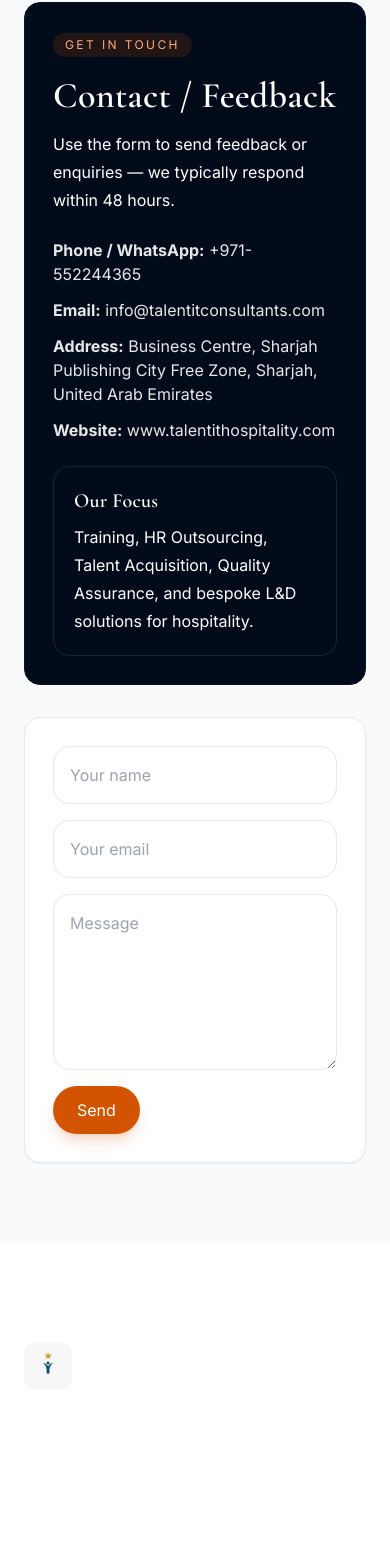
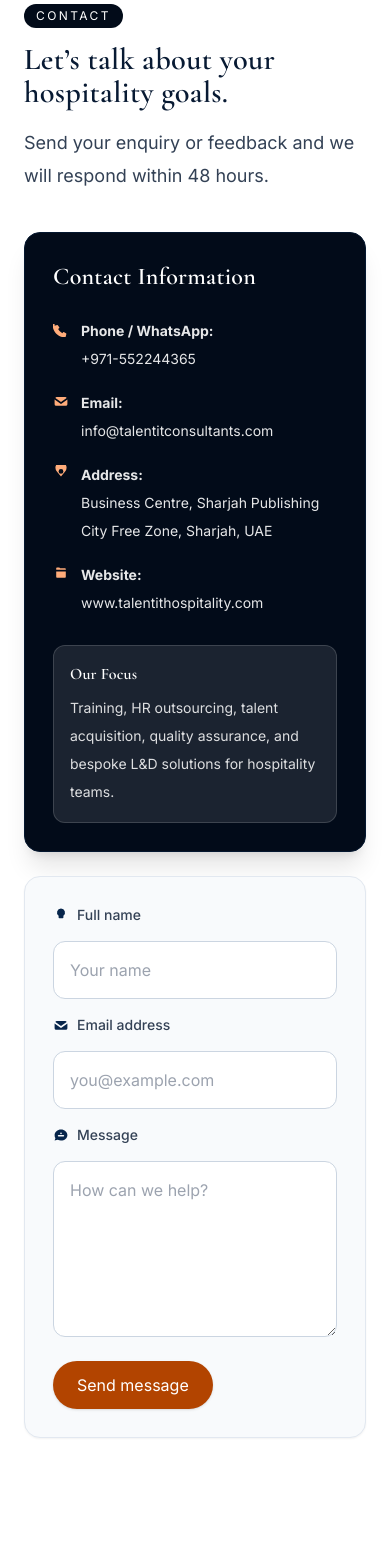
Before and after one commit to abdulrehmansajid-dev/TalenTiT-Website, a React (Vite) app: page / in a window 390 px wide. Shown: the part 7618-9186 px from the top of the page. Built offline with nearby package versions, Linux system fonts and the light colour scheme.

Commit message:
My First Proto committed by me

```diff
--- a/src/components/Contact.jsx
+++ b/src/components/Contact.jsx
@@ -17,39 +17,79 @@
   }
 
   return (
-    <section id="contact" className="py-20 bg-slate-50">
-      <div className="max-w-6xl mx-auto px-6 grid lg:grid-cols-2 gap-8">
-        <div className="rounded-2xl p-7 md:p-8 bg-primary-900 text-white border border-primary-800">
-          <span className="inline-flex px-3 py-1 rounded-full bg-accent-500/15 text-accent-300 text-xs tracking-[0.2em] uppercase">Get in touch</span>
-          <h2 className="mt-4 text-4xl font-semibold leading-tight text-white">Contact / Feedback</h2>
-          <p className="mt-3 text-white/82 leading-7">Use the form to send feedback or enquiries — we typically respond within 48 hours.</p>
-
-          <div className="mt-6 space-y-3 text-white/90">
-            <div><strong>Phone / WhatsApp:</strong> +971-552244365</div>
-            <div><strong>Email:</strong> info@talentitconsultants.com</div>
-            <div><strong>Address:</strong> Business Centre, Sharjah Publishing City Free Zone, Sharjah, United Arab Emirates</div>
-            <div><strong>Website:</strong> www.talentithospitality.com</div>
+    <section id="contact" className="py-20 bg-white">
+      <div className="max-w-6xl mx-auto px-6">
+        <div className="max-w-3xl">
+          <span className="inline-flex px-3 py-1 rounded-full bg-primary-900 text-white text-xs tracking-[0.2em] uppercase">Contact</span>
+          <h2 className="mt-4 section-title font-semibold">Let’s talk about your hospitality goals.</h2>
+          <p className="mt-4 section-text text-lg">Send your enquiry or feedback and we will respond within 48 hours.</p>
         </div>
 
-          <div className="mt-6 rounded-2xl bg-white/8 border border-white/10 p-5">
-            <h3 className="font-semibold text-white text-xl">Our Focus</h3>
-            <p className="text-white/82 mt-2 leading-7">Training, HR Outsourcing, Talent Acquisition, Quality Assurance, and bespoke L&D solutions for hospitality.</p>
+        <div className="mt-10 grid lg:grid-cols-5 gap-6 items-stretch">
+          <aside className="lg:col-span-2 rounded-2xl p-7 md:p-8 bg-primary-900 text-white border border-primary-800 shadow-xl">
+            <h3 className="text-2xl font-semibold text-white">Contact Information</h3>
+            <div className="mt-6 space-y-4 text-white/90 text-sm leading-7">
+              <div className="flex gap-3">
+                <span className="mt-1 text-accent-300">
+                  <svg xmlns="http://www.w3.org/2000/svg" className="h-4 w-4" viewBox="0 0 20 20" fill="currentColor"><path d="M2.003 5.884l3.172-.793a1 1 0 011.11.417l1.516 2.274a1 1 0 01-.217 1.316l-1.2.96a11.042 11.042 0 005.292 5.292l.96-1.2a1 1 0 011.316-.217l2.274 1.516a1 1 0 01.417 1.11l-.793 3.172a1 1 0 01-.97.757C6.716 20.488-.488 13.284-.488 4.854a1 1 0 01.757-.97H2.003z"/></svg>
+                </span>
+                <div><strong>Phone / WhatsApp:</strong><br />+971-552244365</div>
+              </div>
+              <div className="flex gap-3">
+                <span className="mt-1 text-accent-300">
+                  <svg xmlns="http://www.w3.org/2000/svg" className="h-4 w-4" viewBox="0 0 20 20" fill="currentColor"><path d="M2.94 6.34A2 2 0 014.72 5h10.56a2 2 0 011.78 1.34L10 11.25 2.94 6.34z"/><path d="M18 8.12l-7.46 5.32a1 1 0 01-1.08 0L2 8.12V14a2 2 0 002 2h12a2 2 0 002-2V8.12z"/></svg>
+                </span>
+                <div><strong>Email:</strong><br />info@talentitconsultants.com</div>
+              </div>
+              <div className="flex gap-3">
+                <span className="mt-1 text-accent-300">
+                  <svg xmlns="http://www.w3.org/2000/svg" className="h-4 w-4" viewBox="0 0 20 20" fill="currentColor"><path fillRule="evenodd" d="M5.05 8.464A7 7 0 1114.95 8.464L10 14.414l-4.95-5.95zM10 11a3 3 0 100-6 3 3 0 000 6z" clipRule="evenodd"/></svg>
+                </span>
+                <div><strong>Address:</strong><br />Business Centre, Sharjah Publishing City Free Zone, Sharjah, UAE</div>
+              </div>
+              <div className="flex gap-3">
+                <span className="mt-1 text-accent-300">
+                  <svg xmlns="http://www.w3.org/2000/svg" className="h-4 w-4" viewBox="0 0 20 20" fill="currentColor"><path fillRule="evenodd" d="M4 4a1 1 0 011-1h2.586a1 1 0 01.707.293l.414.414a1 1 0 00.707.293H15a1 1 0 011 1v1H4V4zm0 4h12v7a1 1 0 01-1 1H5a1 1 0 01-1-1V8z" clipRule="evenodd"/></svg>
+                </span>
+                <div><strong>Website:</strong><br />www.talentithospitality.com</div>
               </div>
             </div>
 
-        <div className="rounded-2xl p-7 md:p-8 bg-white border border-slate-200 shadow-sm">
+            <div className="mt-7 rounded-xl bg-white/10 border border-white/15 p-4">
+              <h4 className="font-semibold text-white">Our Focus</h4>
+              <p className="text-white/85 mt-2 text-sm leading-7">Training, HR outsourcing, talent acquisition, quality assurance, and bespoke L&D solutions for hospitality teams.</p>
+            </div>
+          </aside>
+
+          <div className="lg:col-span-3 rounded-2xl p-7 md:p-8 bg-slate-50 border border-slate-200 shadow-sm hover:shadow-lg transition-shadow duration-300">
             <form ref={form} onSubmit={sendEmail} className="grid gap-4">
-            <input name="user_name" required className="p-4 border border-slate-200 rounded-2xl bg-white/95 focus:outline-none focus:ring-2 focus:ring-accent-500/30" placeholder="Your name" />
-            <input name="user_email" type="email" required className="p-4 border border-slate-200 rounded-2xl bg-white/95 focus:outline-none focus:ring-2 focus:ring-accent-500/30" placeholder="Your email" />
-            <textarea name="message" required className="p-4 border border-slate-200 rounded-2xl bg-white/95 h-44 focus:outline-none focus:ring-2 focus:ring-accent-500/30" placeholder="Message"></textarea>
-            <div className="flex items-center gap-4 flex-wrap">
-              <button type="submit" className="px-6 py-3 bg-accent-500 text-white rounded-full shadow-lg shadow-accent-500/20 hover:bg-accent-600 transition">Send</button>
-              {status === 'SENT' && <span className="text-slate-800 font-medium">Message sent. Thank you!</span>}
+              <label className="text-sm font-medium text-slate-700 flex items-center gap-2">
+                <svg xmlns="http://www.w3.org/2000/svg" className="h-4 w-4 text-primary-700" viewBox="0 0 20 20" fill="currentColor"><path fillRule="evenodd" d="M10 2a5 5 0 00-3 9v2a1 1 0 001 1h4a1 1 0 001-1V11a5 5 0 00-3-9z" clipRule="evenodd"/></svg>
+                Full name
+              </label>
+              <input name="user_name" required className="p-4 border border-slate-300 rounded-xl bg-white focus:outline-none focus:ring-2 focus:ring-accent-500/30 transition-shadow duration-200 focus:shadow" placeholder="Your name" />
+
+              <label className="text-sm font-medium text-slate-700 flex items-center gap-2">
+                <svg xmlns="http://www.w3.org/2000/svg" className="h-4 w-4 text-primary-700" viewBox="0 0 20 20" fill="currentColor"><path d="M2.94 6.34A2 2 0 014.72 5h10.56a2 2 0 011.78 1.34L10 11.25 2.94 6.34z"/><path d="M18 8.12l-7.46 5.32a1 1 0 01-1.08 0L2 8.12V14a2 2 0 002 2h12a2 2 0 002-2V8.12z"/></svg>
+                Email address
+              </label>
+              <input name="user_email" type="email" required className="p-4 border border-slate-300 rounded-xl bg-white focus:outline-none focus:ring-2 focus:ring-accent-500/30 transition-shadow duration-200 focus:shadow" placeholder="you@example.com" />
+
+              <label className="text-sm font-medium text-slate-700 flex items-center gap-2">
+                <svg xmlns="http://www.w3.org/2000/svg" className="h-4 w-4 text-primary-700" viewBox="0 0 20 20" fill="currentColor"><path fillRule="evenodd" d="M18 10c0 3.866-3.582 7-8 7a8.84 8.84 0 01-4.083-.98L2 17l1.004-3.014A6.96 6.96 0 012 10c0-3.866 3.582-7 8-7s8 3.134 8 7zm-8-3a1 1 0 100 2h.01a1 1 0 000-2H10zm-3 3a1 1 0 100 2h6a1 1 0 100-2H7z" clipRule="evenodd"/></svg>
+                Message
+              </label>
+              <textarea name="message" required className="p-4 border border-slate-300 rounded-xl bg-white h-44 focus:outline-none focus:ring-2 focus:ring-accent-500/30 transition-shadow duration-200 focus:shadow" placeholder="How can we help?"></textarea>
+
+              <div className="flex items-center gap-4 flex-wrap pt-2">
+                <button type="submit" className="px-6 py-3 bg-accent-600 text-white rounded-full shadow hover:bg-accent-700 hover:-translate-y-0.5 transition duration-200">Send message</button>
+                {status === 'SENT' && <span className="text-green-700 font-medium">Message sent. Thank you!</span>}
                 {status === 'ERROR' && <span className="text-red-700 font-medium">Error sending message.</span>}
               </div>
             </form>
           </div>
         </div>
+      </div>
     </section>
   )
 }
--- a/src/components/Footer.jsx
+++ b/src/components/Footer.jsx
@@ -3,28 +3,34 @@
 
 export default function Footer(){
   return (
-    <footer className="bg-primary-950 text-white mt-12 border-t border-white/10">
-      <div className="max-w-6xl mx-auto px-6 py-10 grid md:grid-cols-3 gap-6">
-        <div className="flex items-center gap-4">
-          <img src={logo} alt="logo" className="w-12 h-12 object-cover rounded-xl bg-white" />
-          <div>
-            <div className="font-semibold text-lg">TalenTiT Hospitality</div>
-            <div className="text-sm text-white/80">Training · HR Outsourcing · Talent Acquisition</div>
+    <footer className="bg-slate-950 text-white mt-14 border-t border-white/10">
+      <div className="max-w-6xl mx-auto px-6 py-12 grid md:grid-cols-3 gap-8">
+        <div>
+          <div className="flex items-center gap-4">
+            <img src={logo} alt="logo" className="w-12 h-12 object-cover rounded-xl bg-white" />
+            <div>
+              <div className="font-semibold text-lg">TalenTiT Hospitality</div>
+              <div className="text-sm text-white/70">Training · HR Outsourcing · Talent Acquisition</div>
+            </div>
           </div>
+          <p className="mt-4 text-sm text-white/70 leading-7">Helping hospitality organizations hire smarter, train better, and deliver service excellence.</p>
         </div>
 
-        <div className="text-sm text-white/88">
+        <div className="text-sm text-white/85 leading-7">
           <div className="font-semibold text-white mb-2">Contact</div>
           <div>Phone: +971-552244365</div>
           <div>Email: info@talentitconsultants.com</div>
+          <div>Website: www.talentithospitality.com</div>
         </div>
 
-        <div className="text-sm text-white/88">
-          <div className="font-semibold text-white mb-2">Location</div>
+        <div className="text-sm text-white/85 leading-7">
+          <div className="font-semibold text-white mb-2">Address</div>
           <div>Business Centre, Sharjah Publishing City Free Zone</div>
+          <div>Sharjah, United Arab Emirates</div>
         </div>
       </div>
-      <div className="text-center text-white/75 text-sm py-4 border-t border-white/10">© {new Date().getFullYear()} TalenTiT Hospitality. All rights reserved.</div>
+
+      <div className="text-center text-white/70 text-sm py-4 border-t border-white/10 bg-slate-900/40">© {new Date().getFullYear()} TalenTiT Hospitality. All rights reserved.</div>
     </footer>
   )
 }
--- a/src/components/Navbar.jsx
+++ b/src/components/Navbar.jsx
@@ -6,8 +6,7 @@
     { to: '#home', label: 'Home' },
     { to: '#about', label: 'About' },
     { to: '#roles', label: 'Open Roles' },
-    { to: '#testimonials', label: 'Testimonials' },
-    { to: '#contact', label: 'Contact' }
+    { to: '#testimonials', label: 'Testimonials' }
   ]
 
   const [open, setOpen] = useState(false)
@@ -50,6 +49,7 @@
                 {l.label}
               </a>
             ))}
+            <a href="#contact" onClick={() => setOpen(false)} className="mt-1 inline-flex justify-center text-sm font-semibold text-white px-4 py-2 rounded-full bg-primary-900 hover:bg-primary-800 transition-colors">Contact</a>
           </div>
         </div>
       )}
```
Lines whose indentation alone changed are shown as unchanged.
